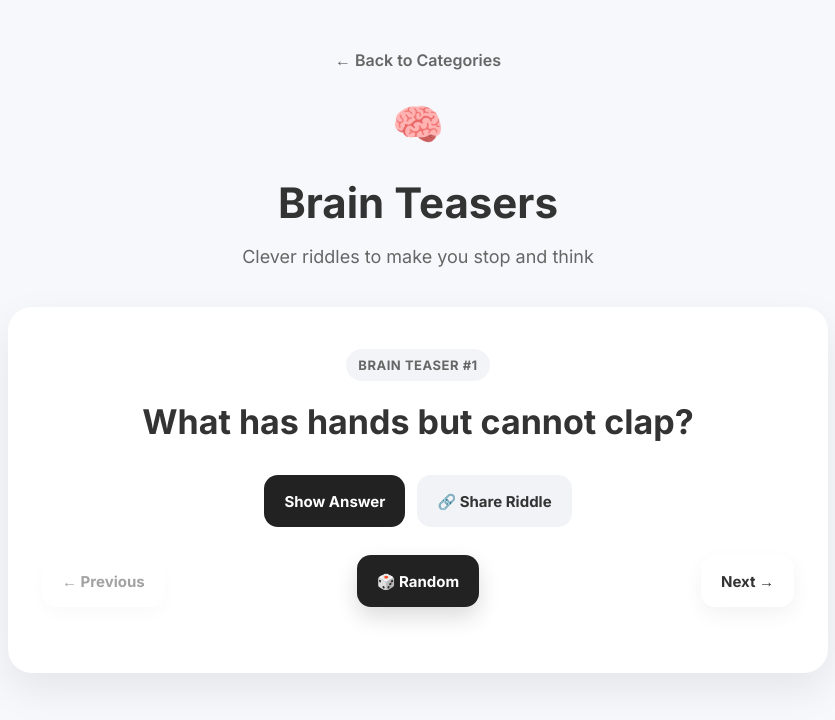
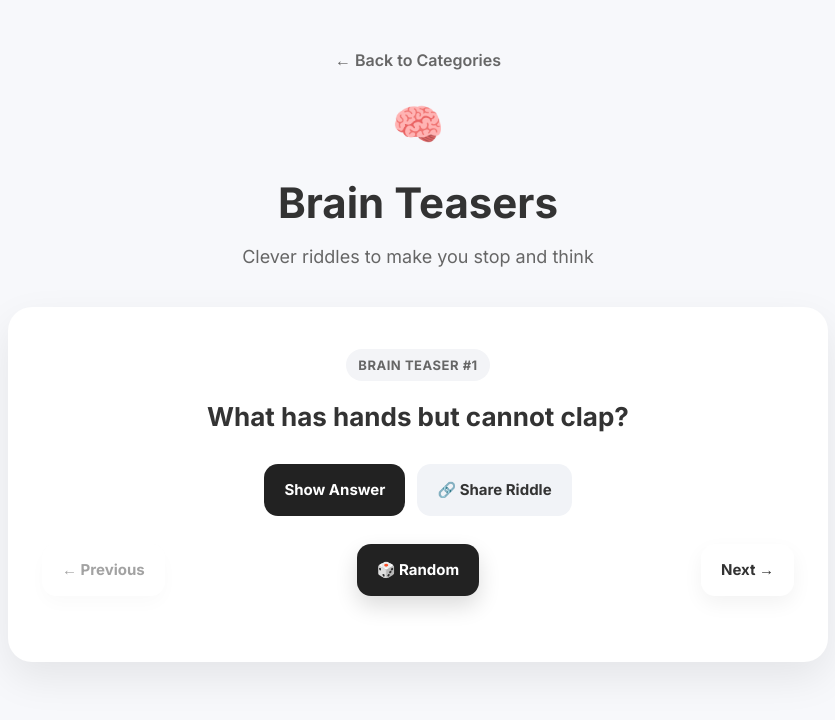
Before and after one commit to peppythinker/riddles, a plain HTML site: page brain-teasers/index.html in a window 1280 px wide. Shown: the whole page, without its empty margins (222-1057 px from the left). Drawn offline with Linux system fonts and the light colour scheme.

Commit message:
Update style.css

```diff
--- a/style.css
+++ b/style.css
@@ -120,9 +120,9 @@ footer {
 }
 
 .riddle-question {
-  font-size: 34px;
-  line-height: 1.35;
-  margin: 0 0 30px;
+  font-size: 26px;
+  line-height: 1.4;
+  margin: 0 0 28px;
 }
 
 .action-row {
```
